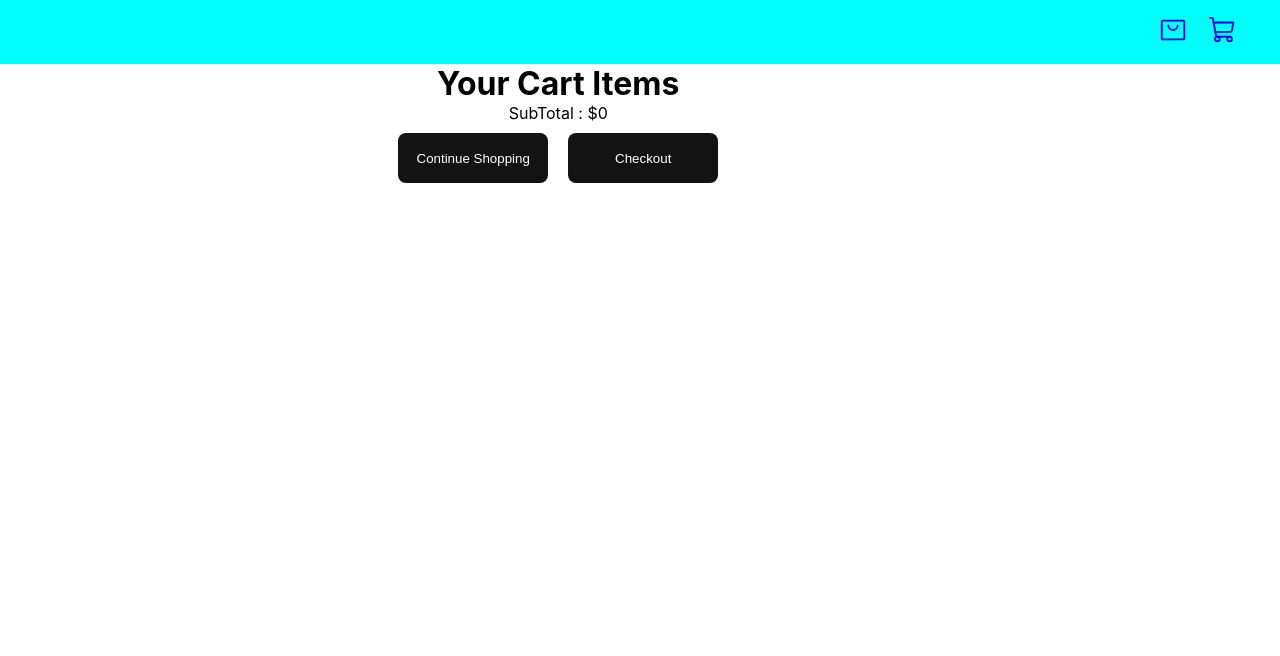
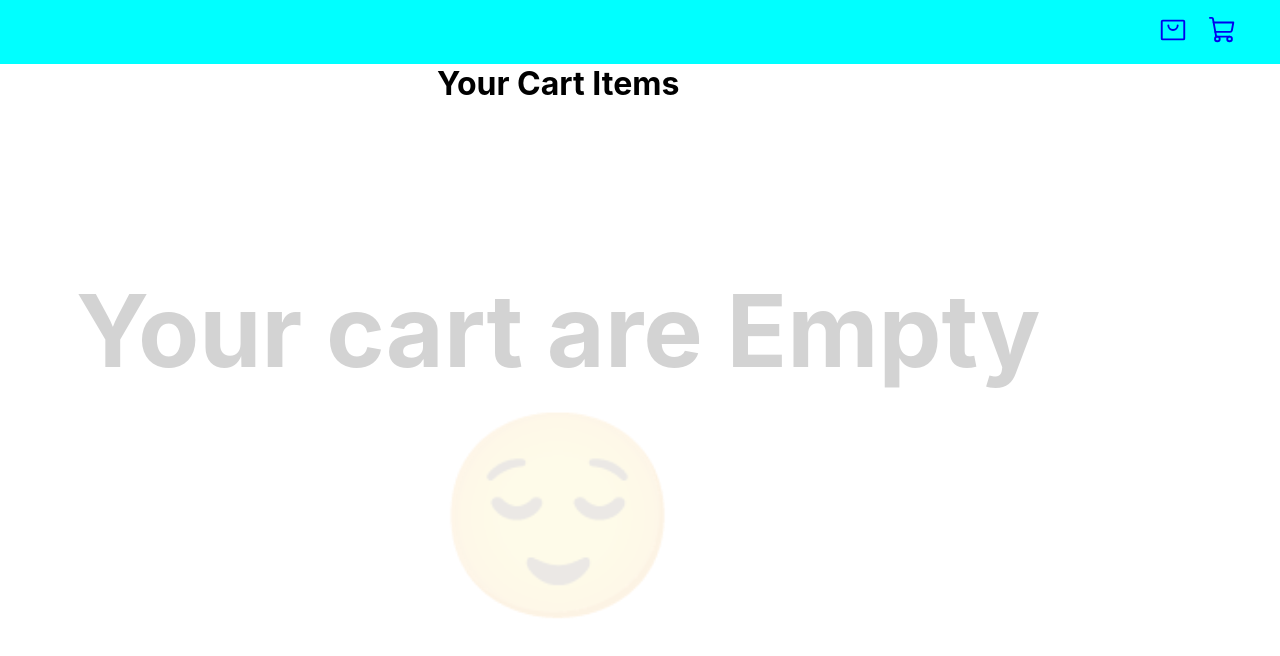
Before and after one commit to Rohit3920/Ecommerce-React-prjt-ShoppingApp, a React (Create React App) app: page /cart in a window 1280 px wide. Shown: the top 656 px of the page. Built offline with nearby package versions, Linux system fonts and the light colour scheme.

Commit message:
Insert the text 'Your cart are Empty'  for cart are empty

```diff
--- a/src/Pages/Cart/Cart.js
+++ b/src/Pages/Cart/Cart.js
@@ -3,15 +3,14 @@ import products from '../../products.json'
 import './cart.css'
 import { ShopContext } from '../../context/ShopContext'
 import CartContent from './CartContent'
+import {useNavigate} from 'react-router-dom'
 
 function Cart() {
   const { cartItem,GetTotalAmount } = useContext(ShopContext);
   const TotalAmount = GetTotalAmount();
 
   const [id] = products;
-
-  console.log('cart-item : ' + cartItem[1])
-
+const navigate = useNavigate()
   return (
     <div className='cart'>
       <div className='cart-title'>
@@ -29,12 +28,17 @@ function Cart() {
           })
         }
       </div>
-      <div className='checkout'>
+      {
+        TotalAmount > 0 ?
+        <div className='checkout'>
         <p>SubTotal : ${TotalAmount}</p>
-        <button>Continue Shopping</button>
+        <button onClick={() => navigate("/")} >Continue Shopping</button>
         <button>Checkout</button>
 
       </div>
+      : <h1 className='EmptyCart'>Your cart are Empty <h1 style={{opacity: 0.1}}>&#128524;</h1></h1>
+      }
+
     </div>
   )
 }
--- a/src/Pages/Cart/cart.css
+++ b/src/Pages/Cart/cart.css
@@ -40,3 +40,9 @@
   margin: 10px;
   cursor: pointer;
 }
+
+.EmptyCart{
+  color: lightgray;
+  font-size: 100px;
+  margin-top: 15%
+}
```
